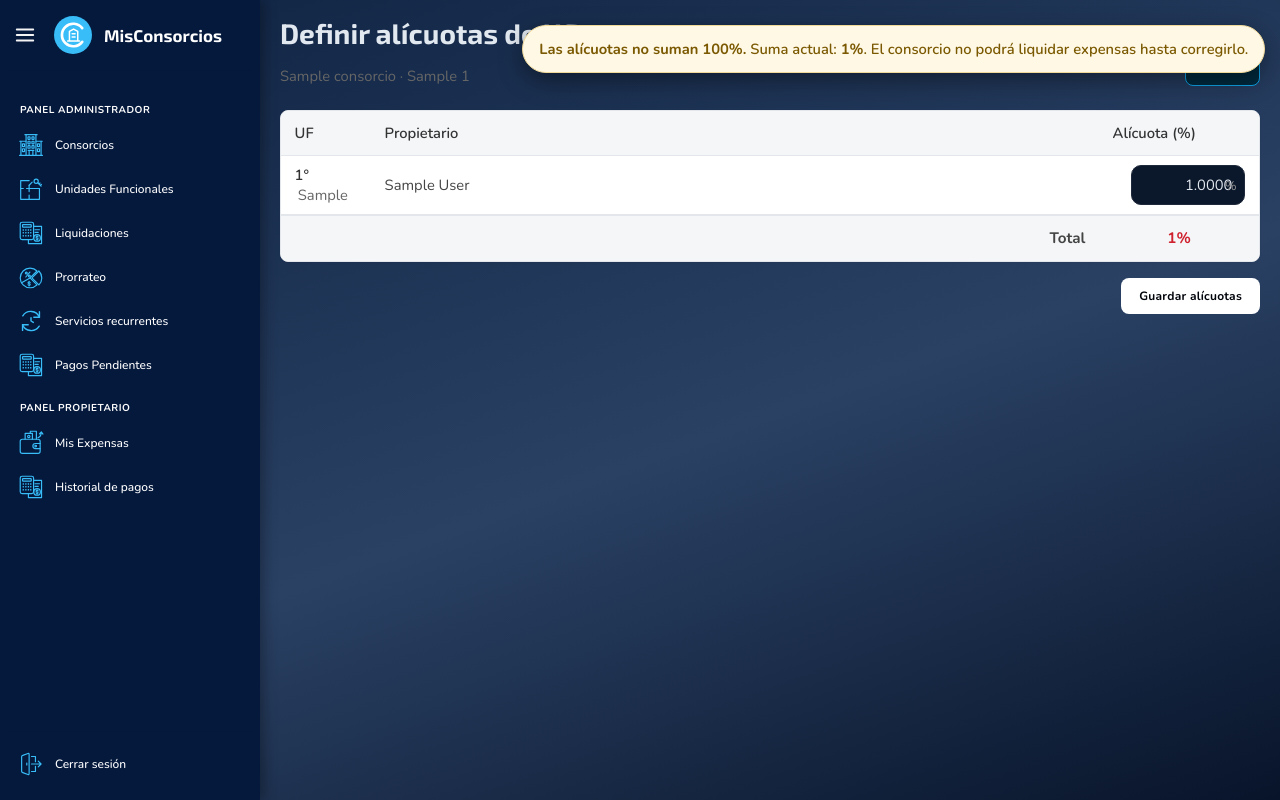
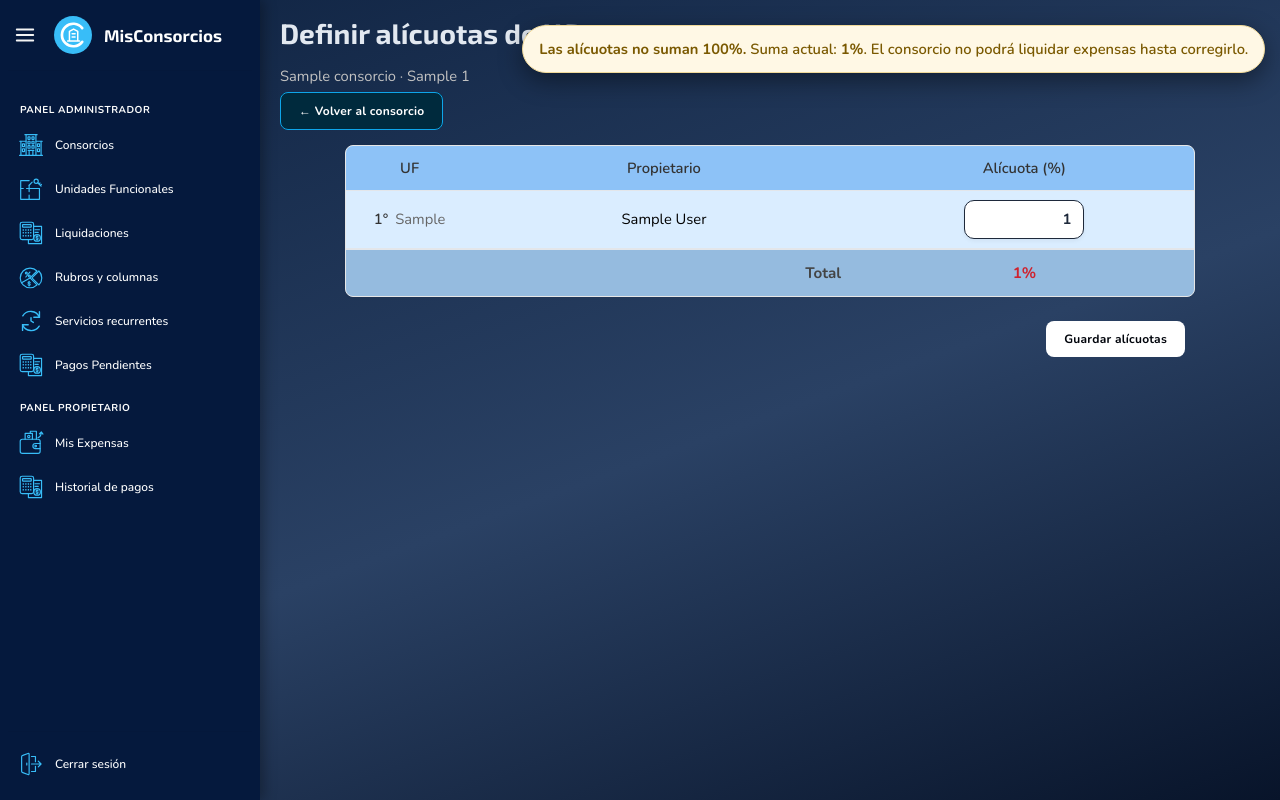
Before and after one commit to LucasCouttulenc/MiConsorcio, a Django app: page /consorcios/1/alicuotas/ in a window 1280 px wide. Run offline with Django 5.2, Linux system fonts and the light colour scheme; a user stored in the database is signed in; tables that the repository leaves empty hold one stand-in row (values such as "Sample post").

Commit message:
funcionalidades para darle mas relacion entre secciones

```diff
--- a/config/static/css/_alicuotas.css
+++ b/config/static/css/_alicuotas.css
@@ -12,7 +12,7 @@
 }
 .alicuotas-subtitulo {
     margin: 0.25rem 0 0;
-    color: #666;
+    color:  #c2c2c2;
     font-size: 0.92rem;
 }
 
@@ -28,54 +28,107 @@
 .alerta-warning { background: #fff8e5; border-color: #f0d999; color: #7a5900; }
 .alerta-info    { background: #eaf3ff; border-color: #b6d4fe; color: #0a4a99; }
 
+/* 1. Limitamos el ancho y centramos la tabla en la pantalla */
 .alicuotas-tabla-wrapper {
     overflow-x: auto;
     border-radius: 8px;
-    border: 1px solid #e3e6ea;
-    background: #fff;
+    border: 1px solid #e6e6e6;
+    background: #daedff;
     box-shadow: 0 1px 3px rgba(0, 0, 0, 0.04);
+
+    max-width: 850px; /* Ancho máximo de la tabla */
+    margin: 0 auto;   /* Centra la tabla horizontalmente */
 }
+
 .tabla-alicuotas {
     width: 100%;
     border-collapse: collapse;
     font-size: 0.92rem;
+    table-layout: fixed; /* Evita que las columnas se estiren raro */
 }
+
+/* 2. Centramos los títulos de las columnas */
 .tabla-alicuotas thead th {
-    background: #f4f6f8;
+    background: #8dc2f7;
     color: #333;
     font-weight: 600;
     padding: 0.75rem 0.85rem;
-    text-align: left;
+    text-align: center; /* <--- Centrado */
     border-bottom: 1px solid #e3e6ea;
     white-space: nowrap;
 }
+
 .tabla-alicuotas tbody td {
     padding: 0.55rem 0.85rem;
-    border-bottom: 1px solid #f0f2f5;
+    border-bottom: 1px solid #324b6f;
     vertical-align: middle;
+    text-align: center; /* <--- Centramos todo el texto de las filas */
 }
+
 .tabla-alicuotas tbody tr:hover { background: #fafbfc; }
 
-.col-uf { width: 90px; font-weight: 600; color: #333; }
+/* 3. Ajustamos las columnas */
+.col-uf {
+    width: 15%;
+    font-weight: 600;
+    color: #333;
+}
+
 .uf-piso { display: inline-block; }
 .uf-depto { display: inline-block; margin-left: 0.2rem; color: #666; font-weight: 400; }
-.col-prop { color: #444; }
-.col-alicuota { text-align: right; width: 160px; }
 
-.input-wrapper { position: relative; display: inline-block; }
+.col-prop {
+    color: #000000;
+    width: 45%; /* Le damos más espacio al nombre */
+}
+
+.col-alicuota {
+    text-align: center; /* Centramos la columna del input */
+    width: 40%;
+}
+
+.input-wrapper { position: relative; display: inline-block; width: 120px; /* Un poco más de ancho para que respire */}
+
+
 .input-alicuota {
-    width: 110px;
-    padding: 0.4rem 1.4rem 0.4rem 0.55rem;
-    border: 1px solid #d0d7de;
-    border-radius: 6px;
-    font-size: 0.9rem;
+    width: 100%;
+    padding: 0.5rem 1.8rem 0.5rem 0.8rem;
+    border: 2px solid #b0c4de;
+    border-radius: 8px;
+    font-size: 1rem;
+    font-weight: 700;
     font-family: inherit;
     text-align: right;
-    background: #fff;
-    color: #222;
+
+    /* ACÁ FORZAMOS EL FONDO BLANCO Y EL TEXTO OSCURO */
+    background: #ffffff !important;
+    color: #1e293b !important;
+
+    box-shadow: 0 2px 4px rgba(0, 0, 0, 0.05);
+    transition: all 0.2s ease;
     -moz-appearance: textfield;
-    transition: border-color 0.15s, box-shadow 0.15s;
 }
+
+
+/* Efecto al pasar el mouse */
+.input-alicuota:hover {
+    border-color: #8dc2f7;
+}
+
+
+/* Efecto al hacer clic (Focus) */
+.input-alicuota:focus {
+    outline: none;
+    border-color: #1d4ed8; /* Azul principal de la app */
+    box-shadow: 0 0 0 4px rgba(29, 78, 216, 0.15); /* Halo azul */
+    background: #f8fafc;
+}
+
+/* Quitar flechitas nativas del navegador */
+.input-alicuota::-webkit-outer-spin-button,
+.input-alicuota::-webkit-inner-spin-button { -webkit-appearance: none; margin: 0; }
+
+
 .input-alicuota::-webkit-outer-spin-button,
 .input-alicuota::-webkit-inner-spin-button { -webkit-appearance: none; margin: 0; }
 .input-alicuota:focus {
@@ -85,31 +138,37 @@
 }
 .input-sufijo {
     position: absolute;
-    right: 0.55rem;
+    right: 0.8rem;
     top: 50%;
     transform: translateY(-50%);
-    color: #999;
-    font-size: 0.78rem;
+    color: #64748b;
+    font-weight: 700; /* Más fuerte para que se lea */
+    font-size: 0.9rem;
     pointer-events: none;
 }
 
 .tabla-alicuotas tfoot th {
     padding: 0.8rem 0.85rem;
-    background: #f4f6f8;
+    background: #95bbdf;
     border-top: 2px solid #e3e6ea;
     font-weight: 700;
     font-size: 0.95rem;
 }
 .pie-etiqueta { text-align: right !important; color: #444; }
-.pie-suma.suma-ok { color: #1a7f37; }
+.pie-suma.suma-ok { color: #1a7f37;}
 .pie-suma.suma-mal { color: #cf222e; }
 
 .acciones-form {
     display: flex;
     justify-content: flex-end;
-    margin-top: 1rem;
+    margin-top: 1.5rem;
+
+    /* Esto hace que el botón respete el mismo ancho que la tabla y quede centrado */
+    max-width: 850px;
+    margin-left: auto;
+    margin-right: auto;
+    padding-right: 10px; /* Un pequeño respiro a la derecha */
 }
-
 .acciones-consorcio {
     margin-top: 2rem;
     display: flex;
--- a/config/static/css/_componentes.css
+++ b/config/static/css/_componentes.css
@@ -176,9 +176,9 @@
     color: var(--colorPrincipal);
     text-decoration: none;
     font-family: var(--fuenteCuerpo);
-    font-size: var(--textoChico);
+    font-size: 1 rem;
     transition: color 0.2s ease;
-    font-weight: 600;
+    font-weight: 1000;
 }
 
 .link-cancelar:hover {
--- a/config/static/css/_tabla.css
+++ b/config/static/css/_tabla.css
@@ -450,7 +450,7 @@
 }
 
 .tabla__filtro .select2-container--default .select2-selection--single .select2-selection__placeholder {
-    color: var(--colorTextoInactivo);
+    color: #000000;
 }
 
 .tabla__filtro .select2-container--default .select2-selection--single .select2-selection__arrow {
--- a/config/templates/sidebar.html
+++ b/config/templates/sidebar.html
@@ -60,7 +60,7 @@
                                     <img src="{% static 'imagenes/prorrateo.svg' %}" class="svg-icono default-icon" alt="Configurar columnas">
                                     <img src="{% static 'imagenes/prorrateo_blanco.svg' %}" class="svg-icono hover-icon" alt="Configurar columnas">
                                 </span>
-                                <span class="item-texto">Prorrateo</span>
+                                <span class="item-texto">Rubros y columnas</span>
                             </a>
                         </div>
                         <div class="submenu-item {% if request.resolver_match.url_name == 'servicios_recurrentes' %}active{% endif %}">
--- a/config/urls.py
+++ b/config/urls.py
@@ -64,7 +64,8 @@
     path('liquidaciones/detalle/<int:detalle_id>/pagar/', views_gastos.registrar_pago, name='registrar_pago'),
     path('pagos/pendientes/', views_gastos.listar_pagos_pendientes, name='pagos_pendientes'),
     path('pagos/<int:pago_id>/procesar/', views_gastos.procesar_pago, name='procesar_pago'),
-     path('liquidaciones/detalle-uf/<int:detalle_id>/resumen/',views_gastos.descargar_resumen_uf,name='descargar_resumen_uf'),
+    path('liquidaciones/detalle-uf/<int:detalle_id>/resumen/',views_gastos.descargar_resumen_uf,name='descargar_resumen_uf'),
+    path('liquidaciones/<int:liquidacion_id>/eliminar/', views_gastos.eliminar_borrador, name='eliminar_borrador'),
 ]
 
 if settings.DEBUG:
--- a/consorcios/templates/configurar_columnas.html
+++ b/consorcios/templates/configurar_columnas.html
@@ -10,7 +10,7 @@
 
 <div class="cols-header">
     <div>
-        <h1 class="titulo">Prorrateo</h1>
+        <h1 class="titulo">Rubros y columnas</h1>
         <p class="cols-sub">Definí los rubros y sus columnas de prorrateo para el consorcio.</p>
     </div>
 </div>
--- a/consorcios/templates/definir_alicuotas.html
+++ b/consorcios/templates/definir_alicuotas.html
@@ -12,11 +12,11 @@
 <div class="alicuotas-header">
     <div>
         <h1 class="titulo">Definir alícuotas de UF</h1>
-        <p class="alicuotas-subtitulo">
+        <p class="alicuotas-subtitulo" style="margin-bottom: 0.8rem;">
             {{ consorcio.nombre }} · {{ consorcio.calle }} {{ consorcio.altura }}
         </p>
+        <a href="{% url 'gestionar_consorcio' consorcio.id %}" class="boton-secundario">← Volver al consorcio</a>
     </div>
-    <a href="{% url 'gestionar_consorcio' consorcio.id %}" class="boton-secundario">Volver</a>
 </div>
 
 {% if not unidades %}
@@ -60,10 +60,9 @@
                                            inputmode="decimal"
                                            name="alicuota_{{ uf.pk }}"
                                            data-uf="{{ uf.pk }}"
-                                           value="{{ uf.alicuota }}"
+                                           value="{{ uf.alicuota|floatformat:'-4' }}"
                                            class="input-alicuota"
                                            placeholder="0.0000">
-                                    <span class="input-sufijo">%</span>
                                 </div>
                             </td>
                         </tr>
--- a/consorcios/views.py
+++ b/consorcios/views.py
@@ -137,41 +137,63 @@
 
         return queryset.filter(propietario__usuario=usuario)
 
-    # def get_context_data(self, **kwargs):
-    #     """
-    #     Agrega el consorcio al contexto para poder mostrar su nombre en la plantilla.
-    #     """
-    #     context = super().get_context_data(**kwargs)
-    #     consorcio_id = self.kwargs.get('consorcio_id')
-    #     consorcio = Consorcio.objects.filter(id=consorcio_id).first()
-    #     context['consorcio'] = consorcio
-    #     context['elemento'] = consorcio
-    #     return context
+    def get_context_data(self, **kwargs):
+        """
+        Agrega el consorcio al contexto y bloquea los botones si no hay uno seleccionado.
+        """
+        context = super().get_context_data(**kwargs)
+        consorcio_id = self.request.GET.get('consorcio')
+
+        if consorcio_id and consorcio_id.isdecimal():
+            consorcio = Consorcio.objects.filter(id=consorcio_id).first()
+            context['consorcio'] = consorcio
+            context['elemento'] = consorcio
+
+            # Botones habilitados
+            context['acciones'] = list(self.acciones) + [
+                { "nombre": "Cambiar porcentajes","label": "Cambiar porcentajes", "tipo": "link", "perm": "consorcios.change_unidadfuncional", "url": "definir_alicuotas" }
+            ]
+        else:
+            # Botones deshabilitados (bloqueados)
+            context['acciones'] = [
+                { "nombre": "Crear Unidad Funcional", "disabled": True },
+                { "nombre": "Cambiar porcentajes", "disabled": True },
+            ]
+
+        return context
+
 
 @login_required
 @permission_required('consorcios.add_unidadfuncional', raise_exception=True)
 def crear_unidad_funcional(request, consorcio_id=None):
     """
     Vista para crear una nueva unidad funcional.
-    El consorcio se elige en el formulario entre los que administra el usuario.
-
-    :param request: Objeto HttpRequest.
-    :param consorcio_id: ID del consorcio desde el que se llegó (opcional, ej: desde Alícuotas o Columnas).
-    :return: Renderiza la plantilla de creación de unidades funcionales.
     """
-
     if consorcio_id is not None and not _administra(request.user, consorcio_id):
         messages.error(request, "No tenes permisos para crear una unidad funcional en este consorcio.")
         return redirect('listar_consorcios')
+
+    vista_exito = "listar_unidades_funcionales"
+    params_vista_exito = None
+
+    # Si venimos desde un consorcio, forzamos la ida a alícuotas al terminar
+    consorcio_obj = None
+    if consorcio_id:
+        consorcio_obj = Consorcio.objects.filter(id=consorcio_id).first()
+        vista_exito = "definir_alicuotas"
+        params_vista_exito = {"consorcio_id": consorcio_id}
+
+    # Le pasamos el consorcio al formulario, o el usuario si es una creación general
+    modelo_sec = consorcio_obj if consorcio_obj else request.user
 
     return crear_modelo(
         request=request,
         formulario_modelo=FormularioUnidadFuncional,
         template="crear_unidad_funcional.html",
-        vista_exito="listar_unidades_funcionales",
-        modelo_secundario=request.user
+        vista_exito=vista_exito,
+        params_vista_exito=params_vista_exito,
+        modelo_secundario=modelo_sec
     )
-
 @login_required
 @permission_required('consorcios.change_unidadfuncional', raise_exception=True)
 def gestionar_unidad_funcional(request, unidad_id):
--- a/gastos/templates/generar_liquidacion.html
+++ b/gastos/templates/generar_liquidacion.html
@@ -314,9 +314,9 @@
         {% for consorcio in consorcios %}
             "{{ consorcio.id }}": {
                 nombre: "{{ consorcio.nombre|default:'-'|escapejs }}",
-                localidad: "{{ consorcio.localidad|default:'Ciudad De Buenos Aires, C.A.B.A'|escapejs }}",
+                localidad: "{{ consorcio.localidad|default:'-'|escapejs }}",
                 cuit: "{{ consorcio.cuit|default:'-'|escapejs }}",
-                suterh: "{{ consorcio.suterh|default:'-'|escapejs }}",
+                suterh: "{{ consorcio.clave_suterh|default:'-'|escapejs }}",
                 horario_atencion: "{{ consorcio.horario_atencion|default:'-'|escapejs }}",
                 admin_razon: "-", admin_nombre: "-", admin_domicilio: "-", admin_fiscal: "-",
                 admin_cuit: "-", admin_rpa: "-", admin_telefono: "-", admin_mail: "-"
```
Also changed, not shown: config/static/css/_liquidaciones.css (+67 -0 lines), config/templates/componentes/tabla.html (+7 -23 lines), consorcios/forms.py (+32 -21 lines), consorcios/tables.py (+9 -1 lines), consorcios/templates/crear_consorcio.html (+8 -1 lines), consorcios/templates/gestionar_consorcio.html (+6 -1 lines), gastos/templates/listar_liquidaciones.html (+12 -0 lines), gastos/views.py (+22 -0 lines).
